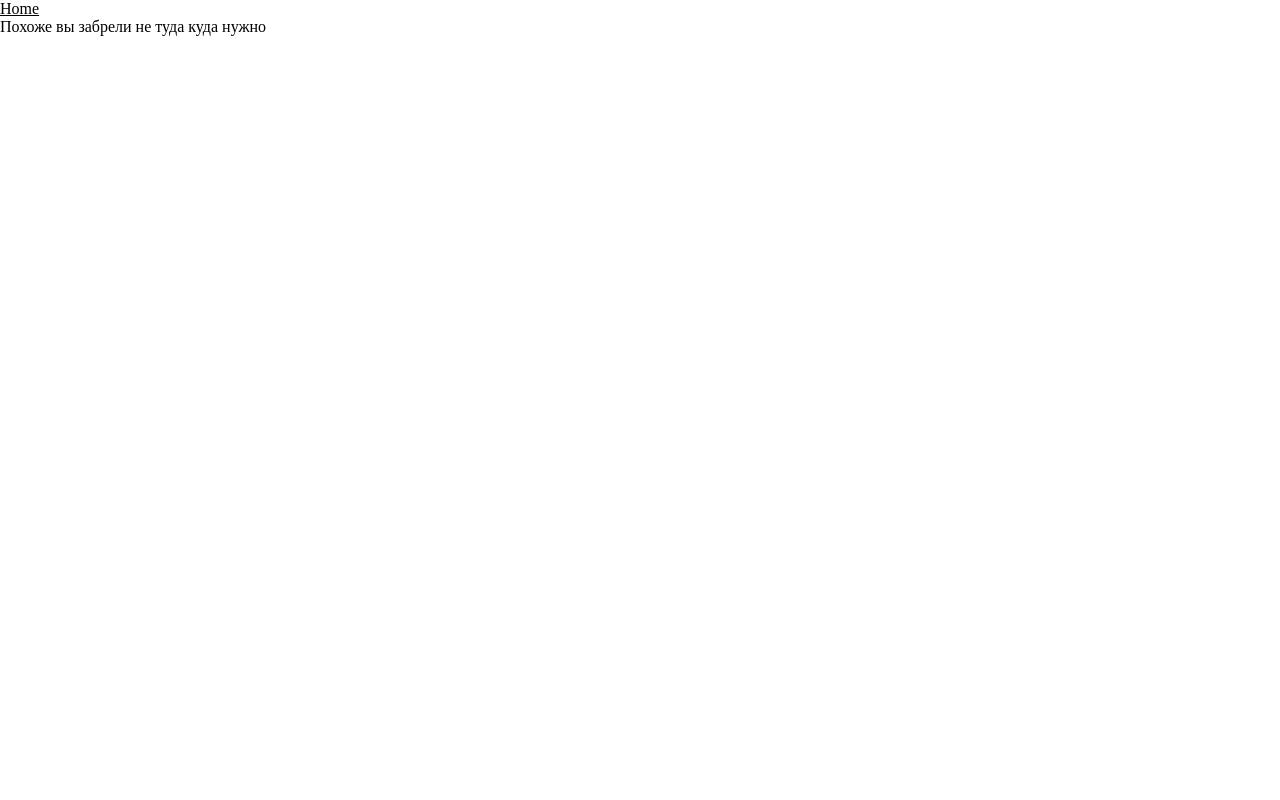
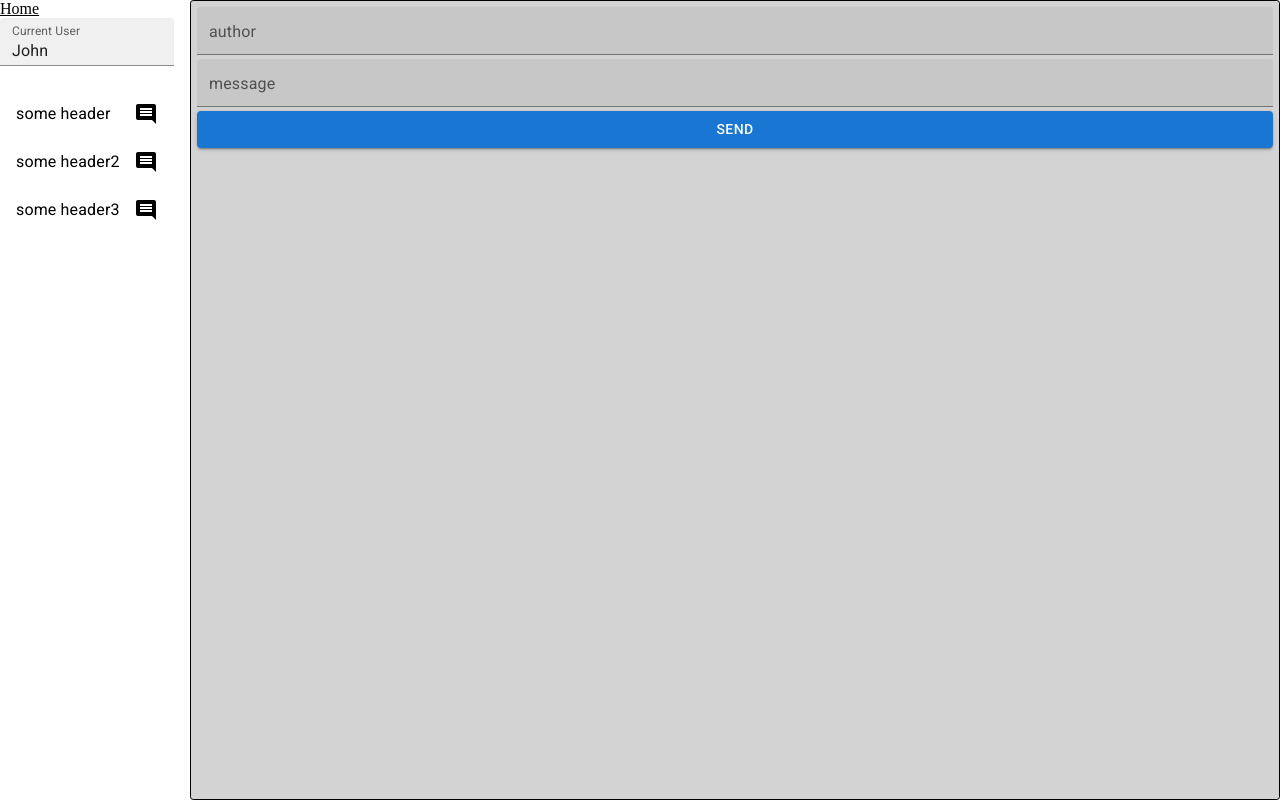
Before and after one commit to WolfManR/GeekBrainsReact, a React (Create React App) app in the folder study/: page /chat/1 in a window 1280 px wide. Built offline with nearby package versions, Linux system fonts and the light colour scheme.

Commit message:
add not working way to switch chats

```diff
--- a/study/src/App.js
+++ b/study/src/App.js
@@ -40,6 +40,7 @@ function App() {
           <Route path={"/profile"} element={<Profile />} />
         </Route>
         <Route path={"/chat"} element={<Chat />} />
+        <Route path={"/chat/:chatId"} element={<Chat />} />
         <Route path={"*"} element={<NotFound />} />
       </Routes>
     </ThemeProvider>
--- a/study/src/components/chatsList/ChatsList.jsx
+++ b/study/src/components/chatsList/ChatsList.jsx
@@ -1,25 +1,25 @@
-import React from 'react'
-import List from '@mui/material/List';
-import ListItem from '@mui/material/ListItem';
-import ListItemText from '@mui/material/ListItemText';
-import CommentIcon from '@mui/icons-material/Comment';
-import IconButton from '@mui/material/IconButton';
+import List from '@mui/material/List'
+import { ListItemButton, ListItemText } from '@mui/material'
+import CommentIcon from '@mui/icons-material/Comment'
+import { useNavigate } from 'react-router-dom'
 
-const ChatsList = ({chats}) => {
+const ChatsList = ({ chats, chatId }) => {
+  const navigate = useNavigate()
+  const selectChat = (id) => {
+    if (!id) return
+    navigate(`/chat/${id}`)
+  }
   return (
     <List sx={{ width: '100%', maxWidth: 360, bgcolor: 'background.paper' }}>
-      {chats.map((chat) => (
-        <ListItem
+      {chats.map((chat, index) => (
+        <ListItemButton
           key={chat.id}
-          disableGutters
-          secondaryAction={
-            <IconButton aria-label="comment">
-              <CommentIcon />
-            </IconButton>
-          }
+          selected={chat.id === chatId}
+          onClick={() => selectChat(chat.id)}
         >
           <ListItemText primary={chat.header} />
-        </ListItem>
+          <CommentIcon />
+        </ListItemButton>
       ))}
     </List>
   )
--- a/study/src/pages/Chat.jsx
+++ b/study/src/pages/Chat.jsx
@@ -4,12 +4,12 @@ import MessageForm from '../components/messageForm/MessageForm'
 import ChatsList from '../components/chatsList/ChatsList'
 import { TextField } from '@mui/material'
 import CustomLink from '../components/customLink/CustomLink'
+import { useParams } from 'react-router-dom'
 
 const botMessage = { author: 'Bot', body: '' }
 
 const Chat = () => {
-  const [currentUser, setCurrentUser] = useState('John')
-  const [messageList, setMessageList] = useState([])
+  const { chatId } = useParams()
   const [chatsList, setChatsList] = useState([
     {
       id: 1,
@@ -27,7 +27,19 @@ const Chat = () => {
       messages: [],
     },
   ])
+  const [currentUser, setCurrentUser] = useState('John')
+  const getCurrentChat = () => {
+    let id = parseInt(chatId)
+    if (id === NaN) {
+      return []
+    }
+    let chat = chatsList.find((item) => item.id === id)
+    return chat.messages
+  }
+  const [messageList, setMessageList] = useState(getCurrentChat())
+
   const [idCounter, setIdCounter] = useState(0)
+
   const formRef = useRef(null)
 
   const getNewId = useCallback(() => {
@@ -73,7 +85,7 @@ const Chat = () => {
           />
         </div>
 
-        <ChatsList chats={chatsList} />
+        <ChatsList chats={chatsList} chatId={chatId} />
       </div>
 
       <div className="chat-group">
```
